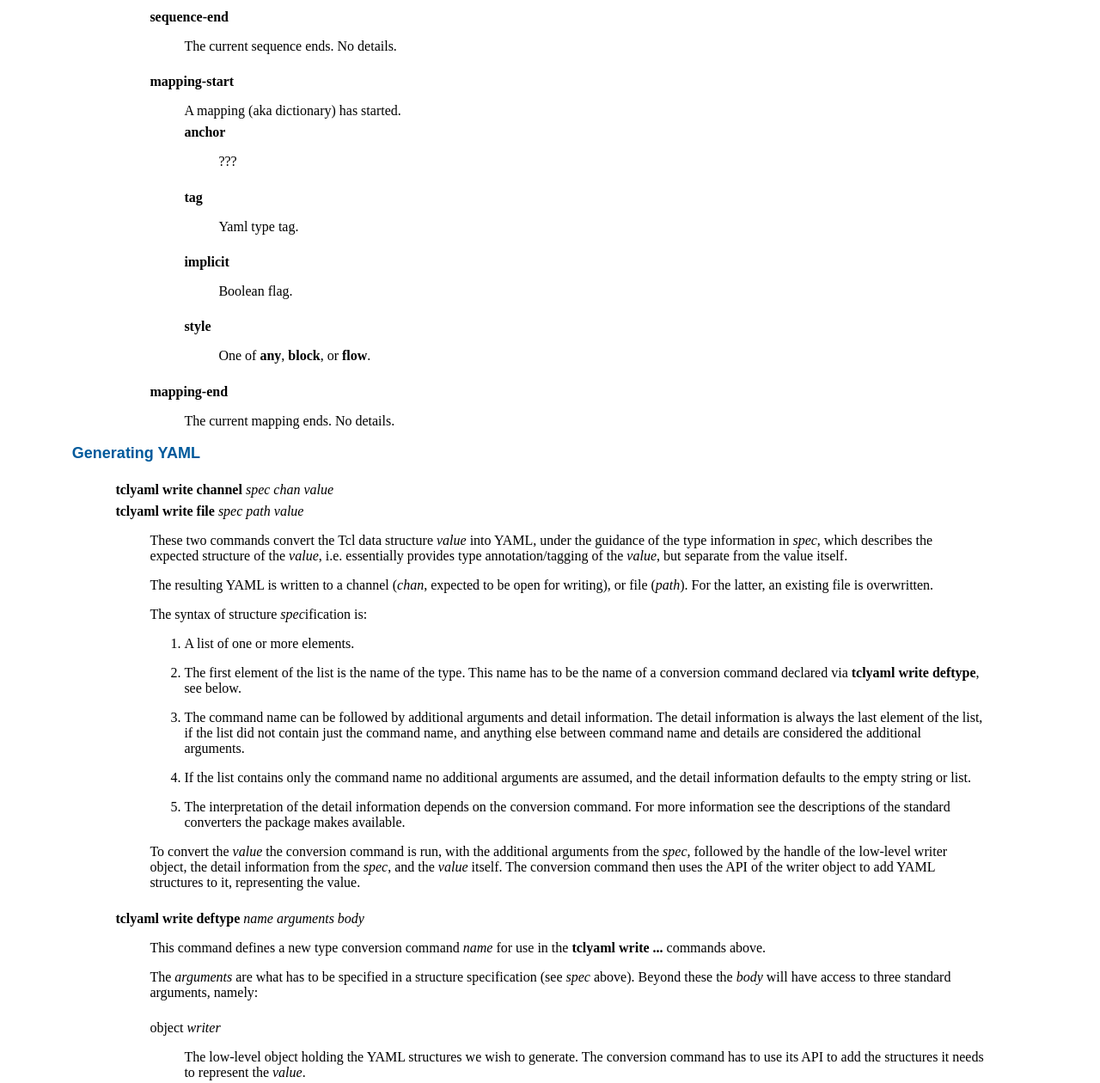
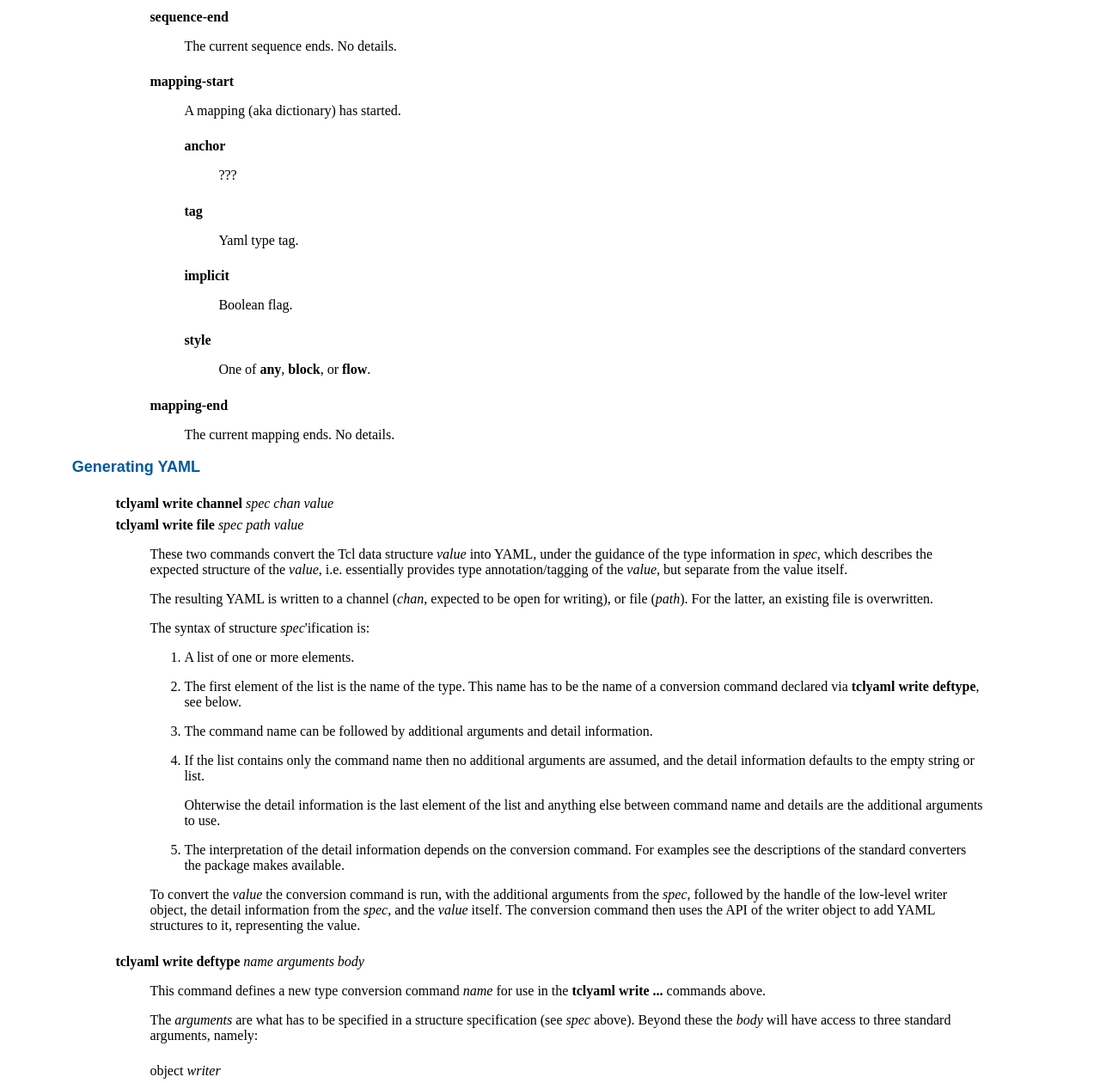
Before and after one commit to andreas-kupries/tclyaml, a plain HTML site: page embedded/www/doc/files/tclyaml.html in a window 1280 px wide. Shown: the part 3220-4480 px from the top of the page at 86% size. Drawn offline with Linux system fonts and the light colour scheme.

Commit message:
Documentation tweaks.

```diff
--- a/embedded/www/doc/files/tclyaml.html
+++ b/embedded/www/doc/files/tclyaml.html
@@ -253,8 +253,8 @@ the details, the dictionary keys and their meanings are listed.</p>
 <dt><b class="const">sequence-end</b></dt>
 <dd><p>The current sequence ends. No details.</p></dd>
 <dt><b class="const">mapping-start</b></dt>
-<dd><dl class="definitions">
-A mapping (aka dictionary) has started.
+<dd><p>A mapping (aka dictionary) has started.</p>
+<dl class="definitions">
 <dt><b class="const">anchor</b></dt>
 <dd><p>???</p></dd>
 <dt><b class="const">tag</b></dt>
@@ -281,22 +281,22 @@ of the <i class="arg">value</i>, but separate from the value itself.</p>
 <p>The resulting YAML is written to a channel (<i class="arg">chan</i>, expected to be
 open for writing), or file (<i class="arg">path</i>). For the latter, an existing file is
 overwritten.</p>
-<p>The syntax of structure <i class="arg">spec</i>ification is:</p>
+<p>The syntax of structure <i class="arg">spec</i>'ification is:</p>
 <ol class="enumerated">
 <li><p>A list of one or more elements.</p></li>
 <li><p>The first element of the list is the name of the type.
        This name has to be the name of a conversion command
        declared via <b class="cmd">tclyaml write deftype</b>, see below.</p></li>
 <li><p>The command name can be followed by additional arguments
-       and detail information. The detail information is always
-       the last element of the list, if the list did not contain
-       just the command name, and anything else between command
-       name and details are considered the additional arguments.</p></li>
-<li><p>If the list contains only the command name no additional
+       and detail information.</p></li>
+<li><p>If the list contains only the command name then no additional
        arguments are assumed, and the detail information defaults
-       to the empty string or list.</p></li>
+       to the empty string or list.</p>
+<p>Ohterwise the detail information is the last element of the list and
+       anything else between command name and details are the additional
+       arguments to use.</p></li>
 <li><p>The interpretation of the detail information depends on the
-       conversion command. For more information see the descriptions
+       conversion command. For examples see the descriptions
        of the standard converters the package makes available.</p></li>
 </ol>
 <p>To convert the <i class="arg">value</i> the conversion command is run, with
@@ -313,7 +313,7 @@ specification (see <i class="arg">spec</i> above). Beyond these the <i class="ar
 access to three standard arguments, namely:</p>
 <dl class="arguments">
 <dt>object <i class="arg">writer</i></dt>
-<dd><p>The low-level object holding the YAML structures we wish to generate.
+<dd><p>The low-level object instance holding the YAML structures we wish to generate.
 The conversion command has to use its API to add the structures it
 needs to represent the <i class="arg">value</i>.</p></dd>
 <dt>list <i class="arg">structure</i></dt>
@@ -338,7 +338,7 @@ for use in structure specifications taken by the
 <dd><p>This command/type is for the conversion of plain Tcl strings.</p>
 <p>No additional arguments.</p>
 <p>The detail information is ignored.</p>
-<p>Adds a scalar entry to the writer, with the value is the value
+<p>Adds a scalar entry to the writer, with the value as the value
 of the scalar.</p></dd>
 <dt><a name="11"><b class="cmd">list</b></a></dt>
 <dd></dd>
```
Also changed, not shown: 2 other files.
